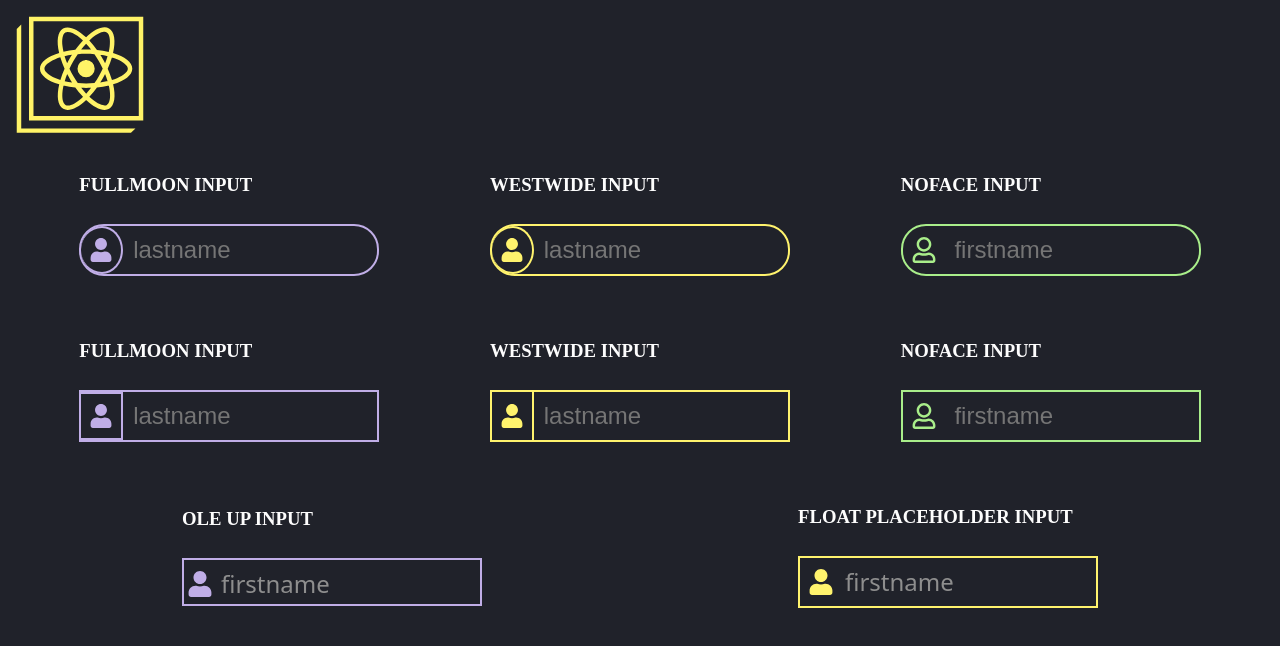
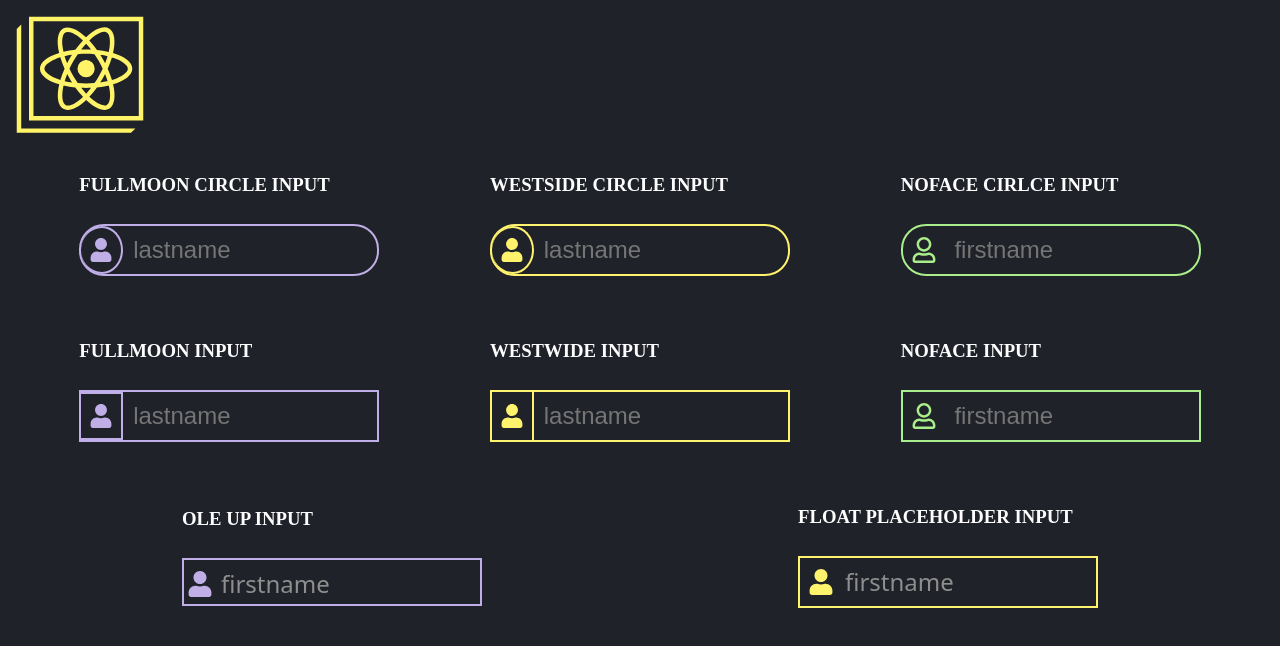
Before and after one commit to WebWalterWrite/react-input-style, a React (Create React App) app: page / in a window 1280 px wide. Shown: the top 646 px of the page. Built offline with nearby package versions, Linux system fonts and the light colour scheme.

Commit message:
:speech_balloon: update title

```diff
--- a/src/components/forms/Circle.js
+++ b/src/components/forms/Circle.js
@@ -7,16 +7,16 @@ const CircleForm = () => {
   return (
     <ContainerForm>
       <div>
-        <h3>fullMoon Input</h3>
+        <h3>fullMoon circle Input</h3>
         <FullMoonInput input="lastname" />
       </div>
 
       <div>
-        <h3>westwide input</h3>
+        <h3>westside circle input</h3>
         <WestSideInput input="lastname" />
       </div>
       <div>
-        <h3>noface input</h3>
+        <h3>noface cirlce input</h3>
         <NoFaceInput input="lastname" />
       </div>
     </ContainerForm>
```
